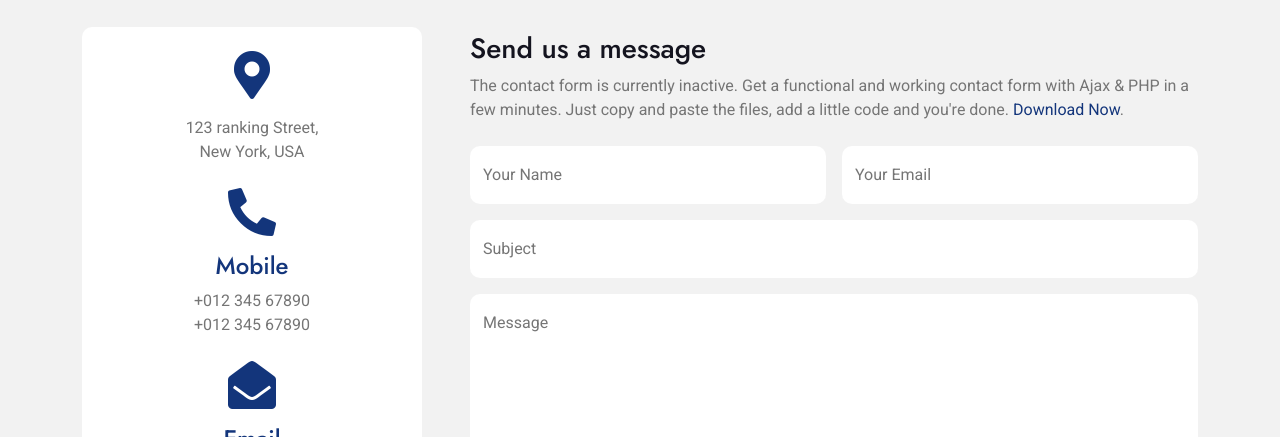
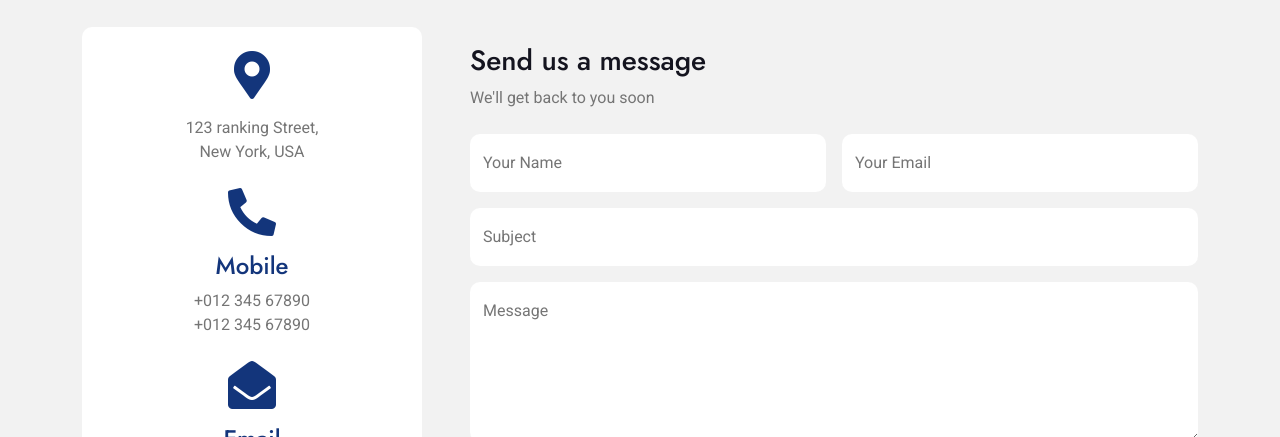
Before and after one commit to tawonganhende/aumartweb.github.io, a plain HTML site: page contact.html in a window 1280 px wide. Shown: the part 663-1100 px from the top of the page. Drawn offline with nearby package versions, Linux system fonts and the light colour scheme.

Commit message:
Contact form vendor info removed

```diff
--- a/contact.html
+++ b/contact.html
@@ -138,7 +138,7 @@
                     </div>
                     <div class="col-lg-8">
                         <h3 class="mb-2">Send us a message</h3>
-                        <p class="mb-4">The contact form is currently inactive. Get a functional and working contact form with Ajax & PHP in a few minutes. Just copy and paste the files, add a little code and you're done. <a href="https://htmlcodex.com/contact-form">Download Now</a>.</p>
+                        <p class="mb-4">We'll get back to you soon</p>
                         <form>
                             <div class="row g-3">
                                 <div class="col-md-6">
```
